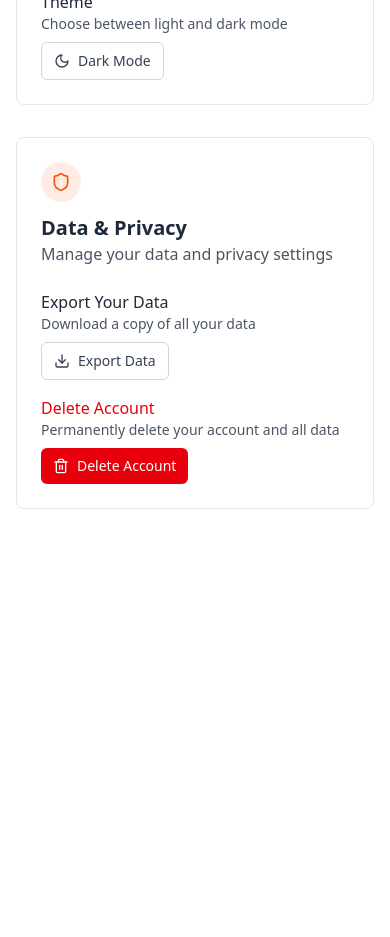
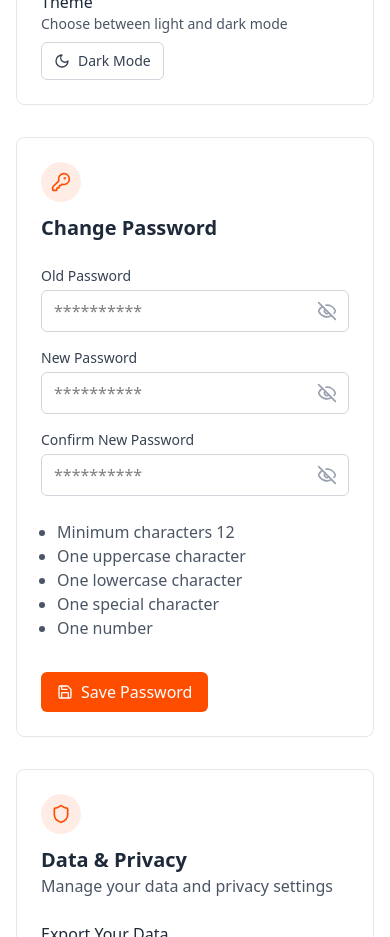
Before and after one commit to oluwatimilehinawoniyi/paladin, a SvelteKit app: page /app/settings in a window 390 px wide. Shown: the part 2040-2977 px from the top of the page. Before the commit the page ends 2581 px from the top, so only its background shows below. Built offline with nearby package versions, Linux system fonts and the light colour scheme.

Commit message:
implemented change password section

```diff
--- a/src/routes/(dashboard)/app/settings/+page.svelte
+++ b/src/routes/(dashboard)/app/settings/+page.svelte
@@ -9,7 +9,10 @@
 		Sun,
 		Moon,
 		Save,
-		Cookie
+		Cookie,
+		KeyRound,
+		Eye,
+		EyeOff
 	} from '@lucide/svelte';
 	import Button from '$lib/components/ui/Button.svelte';
 	import { modalStore } from '$lib/stores/modalStore';
@@ -30,6 +33,14 @@
 	let autoSaveApplications = $state(true);
 	let defaultCoverLetter = $state(true);
 	let profileReminders = $state(true);
+
+	// Change password state
+	let oldPassword = $state('');
+	let newPassword = $state('');
+	let confirmNewPassword = $state('');
+	let isOldPasswordOpen = $state(false);
+	let isNewPasswordOpen = $state(false);
+	let isConfirmNewPasswordOpen = $state(false);
 
 	// Theme state
 	let isDarkMode = $state(false);
@@ -311,6 +322,114 @@
 			</div>
 		</div>
 
+		<!-- Change password -->
+		<div class="rounded-lg border border-gray-200 bg-white p-6">
+			<div class="mb-6 flex flex-col items-start gap-3 sm:flex-row">
+				<div class="flex h-10 w-10 items-center justify-center rounded-full bg-[#ff4d00]/10">
+					<KeyRound class="h-5 w-5 text-[#ff4d00]" />
+				</div>
+				<div>
+					<h2 class="text-xl font-semibold text-gray-800">Change Password</h2>
+				</div>
+			</div>
+			<div class="space-y-4">
+				<!-- Old password -->
+				<div class="w-full max-w-2xl">
+					<label for="oldPassword" class="mb-1 block text-sm font-medium text-gray-700">
+						Old Password
+					</label>
+					<div class="relative">
+						<input
+							type={isOldPasswordOpen ? 'text' : 'password'}
+							id="oldPassword"
+							bind:value={oldPassword}
+							placeholder="**********"
+							class="w-full rounded-md border border-gray-300 px-3 py-2 focus:border-[#ff4d00] focus:ring-1 focus:ring-[#ff4d00] focus:outline-none"
+						/>
+
+						<div
+							onclick={() => (isOldPasswordOpen = !isOldPasswordOpen)}
+							class="absolute top-1/2 right-3 -translate-y-1/2 transform"
+						>
+							{#if isOldPasswordOpen}
+								<Eye class="h-5 w-5 text-gray-400" />
+							{:else}
+								<EyeOff class="h-5 w-5 text-gray-400" />
+							{/if}
+						</div>
+					</div>
+				</div>
+
+				<!-- New password -->
+				<div class="w-full max-w-2xl">
+					<label for="newPassword" class="mb-1 block text-sm font-medium text-gray-700">
+						New Password
+					</label>
+					<div class="relative">
+						<input
+							type={isNewPasswordOpen ? 'text' : 'password'}
+							id="newPassword"
+							bind:value={newPassword}
+							placeholder="**********"
+							class="w-full rounded-md border border-gray-300 px-3 py-2 focus:border-[#ff4d00] focus:ring-1 focus:ring-[#ff4d00] focus:outline-none"
+						/>
+
+						<div
+							onclick={() => (isNewPasswordOpen = !isNewPasswordOpen)}
+							class="absolute top-1/2 right-3 -translate-y-1/2 transform"
+						>
+							{#if isNewPasswordOpen}
+								<Eye class="h-5 w-5 text-gray-400" />
+							{:else}
+								<EyeOff class="h-5 w-5 text-gray-400" />
+							{/if}
+						</div>
+					</div>
+				</div>
+
+				<!-- Confirm New password -->
+				<div class="w-full max-w-2xl">
+					<label for="confirmNewPassword" class="mb-1 block text-sm font-medium text-gray-700">
+						Confirm New Password
+					</label>
+					<div class="relative">
+						<input
+							type={isConfirmNewPasswordOpen ? 'text' : 'password'}
+							id="confirmNewPassword"
+							bind:value={confirmNewPassword}
+							placeholder="**********"
+							class="w-full rounded-md border border-gray-300 px-3 py-2 focus:border-[#ff4d00] focus:ring-1 focus:ring-[#ff4d00] focus:outline-none"
+						/>
+
+						<div
+							onclick={() => (isConfirmNewPasswordOpen = !isConfirmNewPasswordOpen)}
+							class="absolute top-1/2 right-3 -translate-y-1/2 transform"
+						>
+							{#if isConfirmNewPasswordOpen}
+								<Eye class="h-5 w-5 text-gray-400" />
+							{:else}
+								<EyeOff class="h-5 w-5 text-gray-400" />
+							{/if}
+						</div>
+					</div>
+				</div>
+
+				<div class="px-4 py-2">
+					<ul class="list-disc text-gray-600">
+						<li>Minimum characters 12</li>
+						<li>One uppercase character</li>
+						<li>One lowercase character</li>
+						<li>One special character</li>
+						<li>One number</li>
+					</ul>
+				</div>
+
+				<div class="mt-6">
+					<Button name="save password" icon={Save} onClick="" />
+				</div>
+			</div>
+		</div>
+
 		<!-- Data & Privacy Section -->
 		<div class="rounded-lg border border-gray-200 bg-white p-6">
 			<div class="mb-6 flex flex-col items-start gap-3 sm:flex-row">
```
